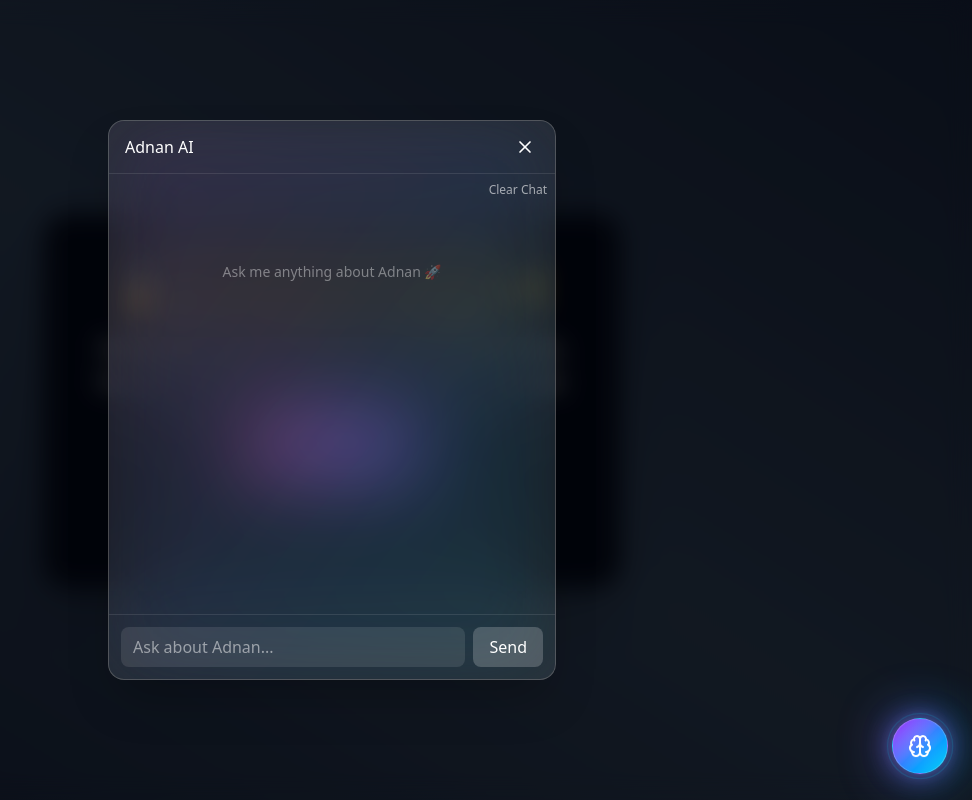
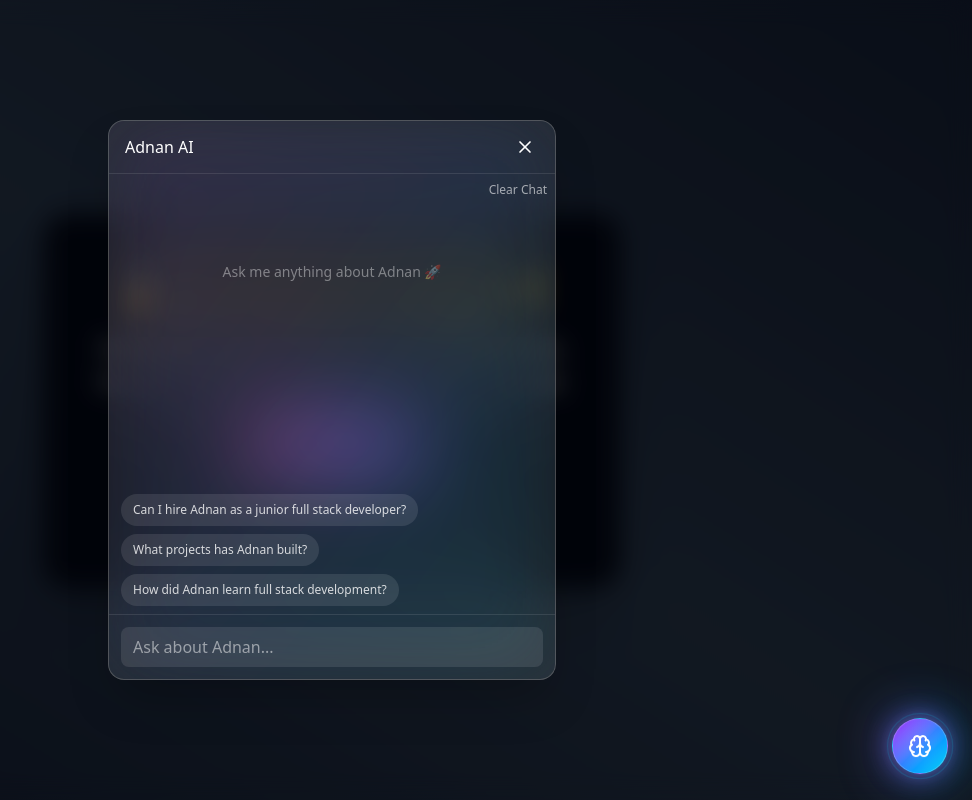
Before and after one commit to ADNUKUNHOME/My-portfolio-nextjs, a Next.js app: page /privatepro in a window 1280 px wide. Both pictures are taken after a click on the element 1228 px from the left and 748 px from the top of the page. Shown: the whole page, without its empty margins (308-1280 px from the left). Built offline with nearby package versions, Linux system fonts and the light colour scheme.

Commit message:
feat: enhance AI chatbot UX with loading animation and interactive suggested questions

```diff
--- a/src/components/aiChatBoat/AIChatInput.tsx
+++ b/src/components/aiChatBoat/AIChatInput.tsx
@@ -1,5 +1,6 @@
 "use client";
 
+import { Send } from "lucide-react";
 import { useState } from "react";
 
 type Props = {
@@ -25,12 +26,16 @@ export default function AIChatInput({ onSend, loading }: Props) {
                 className="flex-1 px-3 py-2 rounded-md bg-white/10 text-white outline-none"
             />
 
-            <button
-                onClick={handleSend}
-                className="px-4 py-2 bg-white/20 rounded-md text-white"
-            >
-                Send
-            </button>
+            {
+                text &&
+                <button
+                    onClick={handleSend}
+                    className="px-4 py-2 bg-white/20 rounded-md text-white cursor-pointer"
+                >
+                    <Send />
+                </button>
+            }
+
         </div>
     );
 }
--- a/src/components/aiChatBoat/AIChatMessages.tsx
+++ b/src/components/aiChatBoat/AIChatMessages.tsx
@@ -1,8 +1,15 @@
 "use client";
 
+import AILoading from "./AILoading";
 import { Message } from "./types";
 
-export default function AIChatMessages({ messages }: { messages: Message[] }) {
+export default function AIChatMessages({
+    messages,
+    loading,
+}: {
+    messages: Message[];
+    loading: boolean;
+}) {
     return (
         <div className="flex-1 min-h-0 overflow-y-auto p-4 space-y-3">
             {messages.length === 0 && (
@@ -21,6 +28,7 @@ export default function AIChatMessages({ messages }: { messages: Message[] }) {
                     {msg.content}
                 </div>
             ))}
+            {loading && <AILoading />}
         </div>
     );
 }
--- /dev/null
+++ b/src/components/aiChatBoat/AILoading.tsx
@@ -0,0 +1,25 @@
+"use client";
+
+import { MotionDiv } from "@/lib/motion";
+
+export default function AILoading() {
+    return (
+        <div className="flex items-center gap-2 px-3 py-2 w-fit rounded-2xl bg-white/10">
+            {[0, 1, 2].map((i) => (
+                <MotionDiv
+                    key={i}
+                    className="w-2 h-2 rounded-full bg-white/70"
+                    animate={{
+                        y: [0, -4, 0],
+                        opacity: [0.4, 1, 0.4],
+                    }}
+                    transition={{
+                        duration: 0.8,
+                        repeat: Infinity,
+                        delay: i * 0.15,
+                    }}
+                />
+            ))}
+        </div>
+    );
+}
--- /dev/null
+++ b/src/components/aiChatBoat/AISuggestedQuestions.tsx
@@ -0,0 +1,29 @@
+type Props = {
+    onSelect: (question: string) => void;
+};
+
+const questions = [
+    "Can I hire Adnan as a junior full stack developer?",
+    "What projects has Adnan built?",
+    "How did Adnan learn full stack development?",
+];
+
+export default function AISuggestedQuestions({
+    onSelect,
+}: Props) {
+    return (
+        <div className="flex flex-wrap gap-2 px-3 py-2">
+            {questions.map((q) => (
+                <button
+                    key={q}
+                    onClick={() => onSelect(q)}
+                    className="text-xs px-3 py-2 rounded-full
+                    bg-white/10 text-white/80
+                    hover:bg-white/20 transition cursor-pointer"
+                >
+                    {q}
+                </button>
+            ))}
+        </div>
+    );
+}
--- a/src/components/aiChatBoat/AIWrapper.tsx
+++ b/src/components/aiChatBoat/AIWrapper.tsx
@@ -7,6 +7,7 @@ import AIChatMessages from "./AIChatMessages";
 import AIChatInput from "./AIChatInput";
 import { Message } from "./types";
 import { saveMessages, loadMessages, clearMessages } from "./storage";
+import AISuggestedQuestions from "./AISuggestedQuestions";
 
 export default function AIWrapper() {
     const [open, setOpen] = useState(false);
@@ -71,13 +72,19 @@ export default function AIWrapper() {
                 <div className="flex justify-end p-2">
                     <button
                         onClick={handleClear}
-                        className="text-xs text-white/60 hover:text-white"
+                        className="text-xs text-white/60 hover:text-white cursor-pointer"
                     >
                         Clear Chat
                     </button>
                 </div>
 
-                <AIChatMessages messages={messages} />
+                <AIChatMessages
+                    messages={messages}
+                    loading={loading}
+                />
+                {messages.length === 0 && (
+                    <AISuggestedQuestions onSelect={handleSend} />
+                )}
                 <AIChatInput onSend={handleSend} loading={loading} />
             </AIChatModal>
         </>
```
